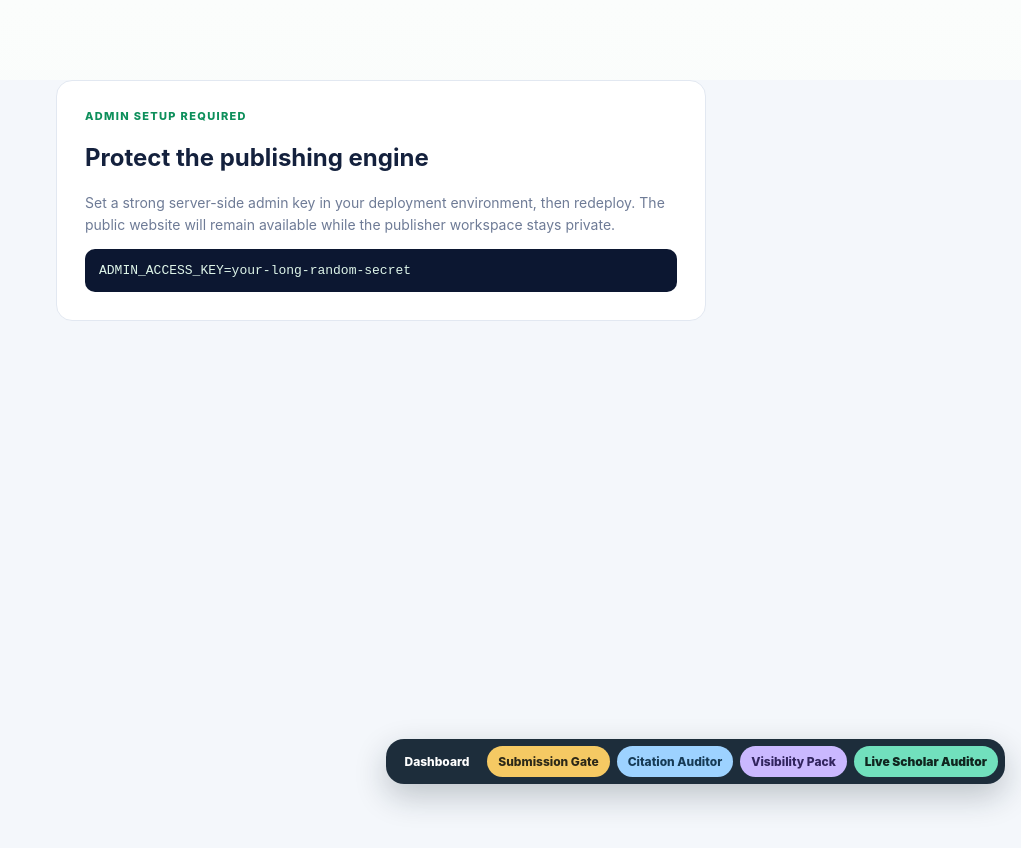
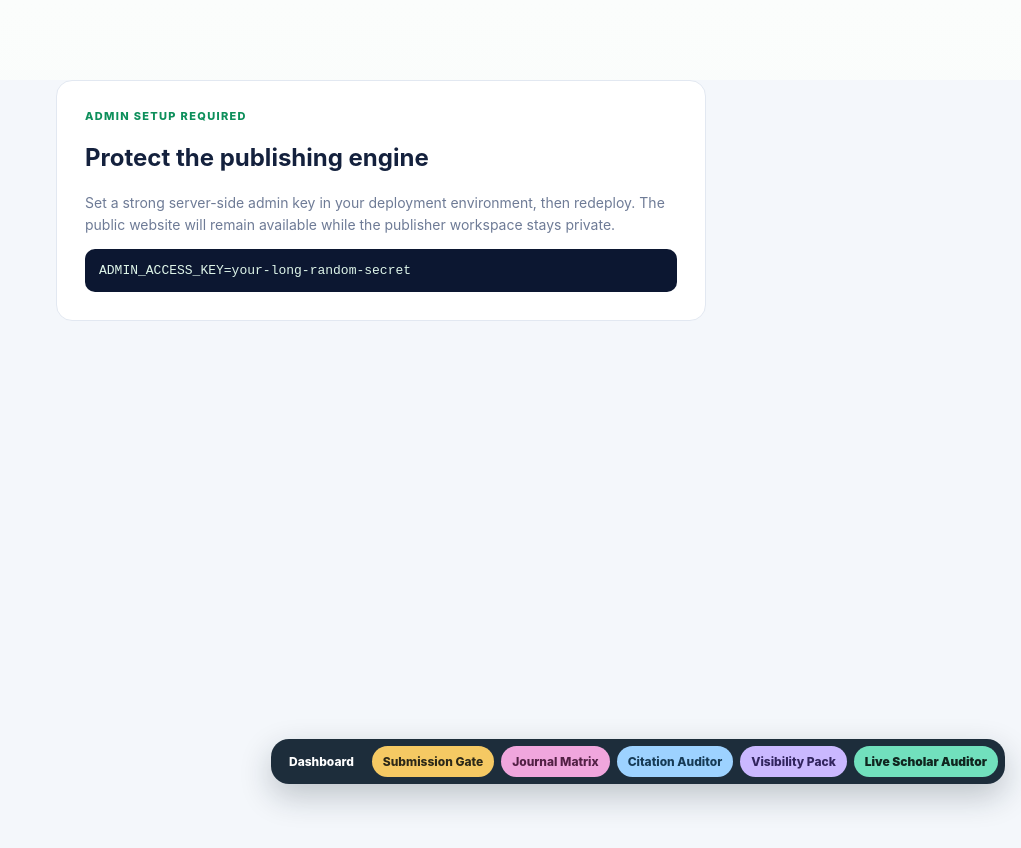
Before and after one commit to mabrig1/publish, a Next.js app: page /admin in a window 1280 px wide. Shown: the top 848 px of the page, without its empty margins (259-1280 px from the left). Built offline with nearby package versions, Linux system fonts and the light colour scheme.

Commit message:
Add journal matrix to publisher quick tools

```diff
--- a/app/admin/layout.tsx
+++ b/app/admin/layout.tsx
@@ -34,6 +34,7 @@ export default function AdminLayout({ children }: { children: ReactNode }) {
       >
         <a href="/admin" style={linkStyle}>Dashboard</a>
         <a href="/admin/submission-readiness" style={{ ...linkStyle, background: "#f5c963", color: "#2c2818" }}>Submission Gate</a>
+        <a href="/admin/journal-matrix" style={{ ...linkStyle, background: "#f0a6dd", color: "#522044" }}>Journal Matrix</a>
         <a href="/admin/citation-auditor" style={{ ...linkStyle, background: "#9dd2ff", color: "#163a55" }}>Citation Auditor</a>
         <a href="/admin/visibility-pack" style={{ ...linkStyle, background: "#cab8ff", color: "#31245e" }}>Visibility Pack</a>
         <a href="/admin/scholar-auditor" style={{ ...linkStyle, background: "#71e0bd", color: "#10251f", fontWeight: 900 }}>Live Scholar Auditor</a>
```
